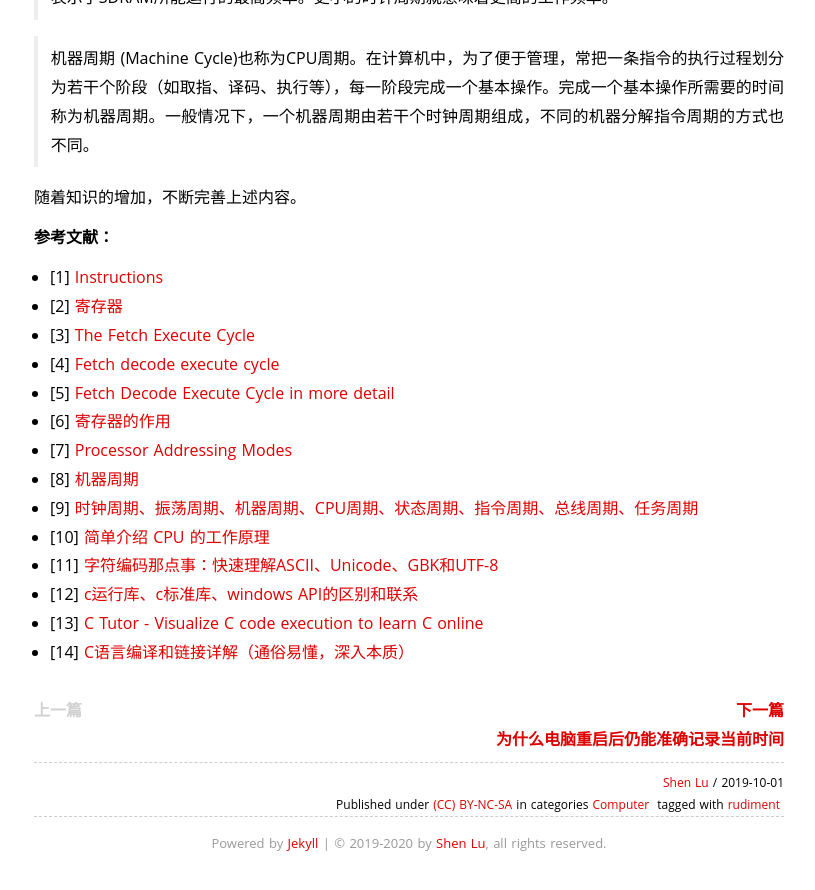
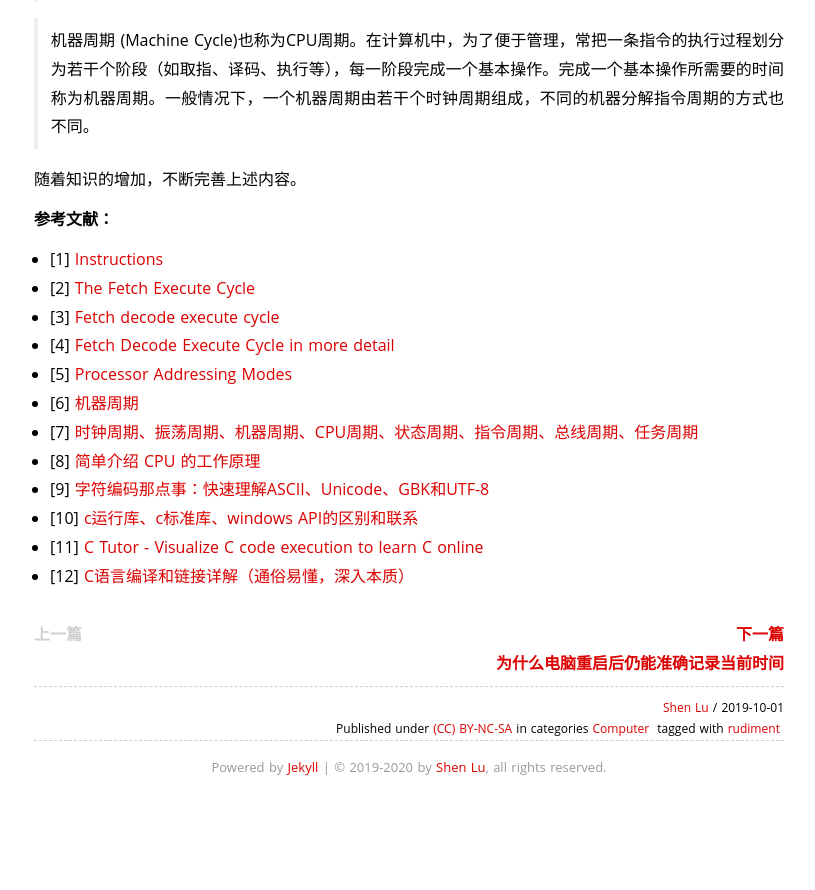
Before and after one commit to shenlu89/shenlu.me, a Jekyll site: the page built from _posts/2019-10-01-how-does-a-program-run-in-your-computer.md, in a window 1280 px wide and 900 px high, scrolled down 11392 px. Shown: the top 890 px of the window, without its empty margins (231-1046 px from the left). Built offline with Jekyll 4.4.1, drawn with Linux system fonts in a browser that asks for light colours; nearby versions of some CDN libraries; formulas are drawn with MathJax 3; comment, search, counter and statistics services are not loaded; a style sheet for code colours, icons or effects is not loaded; after the commit the page ends 12216 px from its top, so only the background shows below that; some of the changed text lies outside the part shown.

Commit message:
rm some reference

````diff
--- a/_posts/2019-10-01-how-does-a-program-run-in-your-computer.md
+++ b/_posts/2019-10-01-how-does-a-program-run-in-your-computer.md
@@ -220,7 +220,7 @@ The shell then prints a prompt and waits for the next input command line. -->
 hello，world
 ```
 
-## 指令周期 (Instruction Cycle, Fetch-decode-execute Cycle)
+### 指令周期 (Instruction Cycle, Fetch-decode-execute Cycle)
 
 >The main job of the CPU is to execute programs using the fetch-decode-execute cycle (also known as the instruction cycle). This cycle begins as soon as you turn on a computer.
 
@@ -275,17 +275,15 @@ Assembled Machine Code (Object Code)
 **参考文献：**
 
 - [1] [Instructions](https://www.bbc.co.uk/bitesize/guides/z2342hv/revision/5){:target="_blank"}
-- [2] [寄存器](https://zh.wikipedia.org/wiki/%E5%AF%84%E5%AD%98%E5%99%A8){:target="_blank"}
-- [3] [The Fetch Execute Cycle](https://www.youtube.com/watch?v=xfJbpCJSpd8){:target="_blank"}
-- [4] [Fetch decode execute cycle](https://www.youtube.com/watch?v=IL44-Mfp8x4){:target="_blank"}
-- [5] [Fetch Decode Execute Cycle in more detail](https://www.youtube.com/watch?v=jFDMZpkUWCw){:target="_blank"}
-- [6] [寄存器的作用](https://www.cnblogs.com/lsgxeva/p/7639392.html){:target="_blank"}
-- [7] [Processor Addressing Modes](https://www.youtube.com/watch?v=TGcjn8zMhfM){:target="_blank"}
-- [8] [机器周期](https://baike.baidu.com/item/%E6%9C%BA%E5%99%A8%E5%91%A8%E6%9C%9F){:target="_blank"}
-- [9] [时钟周期、振荡周期、机器周期、CPU周期、状态周期、指令周期、总线周期、任务周期](https://blog.csdn.net/yangtalent1206/article/details/5853017)
+- [2] [The Fetch Execute Cycle](https://www.youtube.com/watch?v=xfJbpCJSpd8){:target="_blank"}
+- [3] [Fetch decode execute cycle](https://www.youtube.com/watch?v=IL44-Mfp8x4){:target="_blank"}
+- [4] [Fetch Decode Execute Cycle in more detail](https://www.youtube.com/watch?v=jFDMZpkUWCw){:target="_blank"}
+- [5] [Processor Addressing Modes](https://www.youtube.com/watch?v=TGcjn8zMhfM){:target="_blank"}
+- [6] [机器周期](https://baike.baidu.com/item/%E6%9C%BA%E5%99%A8%E5%91%A8%E6%9C%9F){:target="_blank"}
+- [7] [时钟周期、振荡周期、机器周期、CPU周期、状态周期、指令周期、总线周期、任务周期](https://blog.csdn.net/yangtalent1206/article/details/5853017)
 
-- [10] [简单介绍 CPU 的工作原理](https://www.cnblogs.com/onepixel/p/8724526.html)
-- [11] [字符编码那点事：快速理解ASCII、Unicode、GBK和UTF-8](https://zhuanlan.zhihu.com/p/38333902)
-- [12] [c运行库、c标准库、windows API的区别和联系](https://www.cnblogs.com/renyuan/p/5031100.html)
-- [13] [C Tutor - Visualize C code execution to learn C online](http://pythontutor.com/c.html#mode=display)
-- [14] [C语言编译和链接详解（通俗易懂，深入本质）](http://c.biancheng.net/view/1736.html)
+- [8] [简单介绍 CPU 的工作原理](https://www.cnblogs.com/onepixel/p/8724526.html)
+- [9] [字符编码那点事：快速理解ASCII、Unicode、GBK和UTF-8](https://zhuanlan.zhihu.com/p/38333902)
+- [10] [c运行库、c标准库、windows API的区别和联系](https://www.cnblogs.com/renyuan/p/5031100.html)
+- [11] [C Tutor - Visualize C code execution to learn C online](http://pythontutor.com/c.html#mode=display)
+- [12] [C语言编译和链接详解（通俗易懂，深入本质）](http://c.biancheng.net/view/1736.html)
````
Also changed, not shown: other parts of _posts/2019-10-01-how-does-a-program-run-in-your-computer.md (+4 -4 lines).
